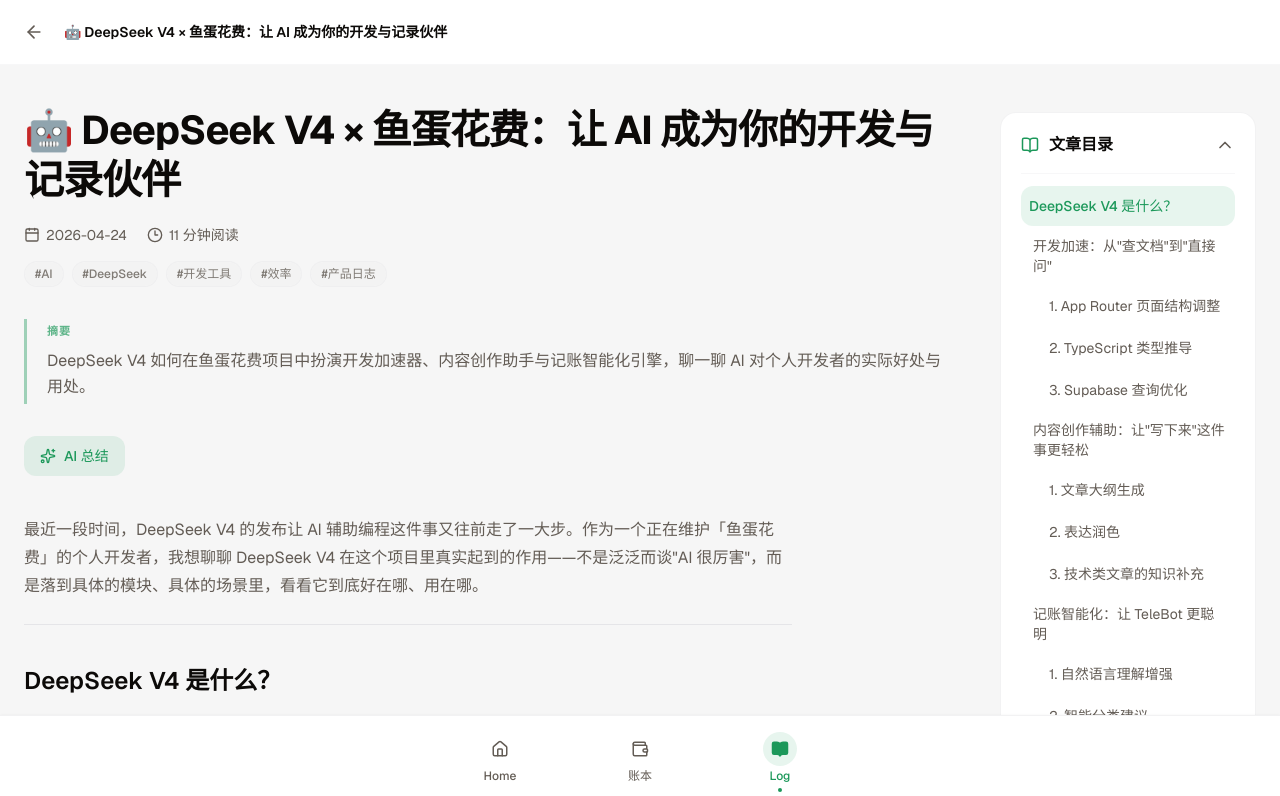
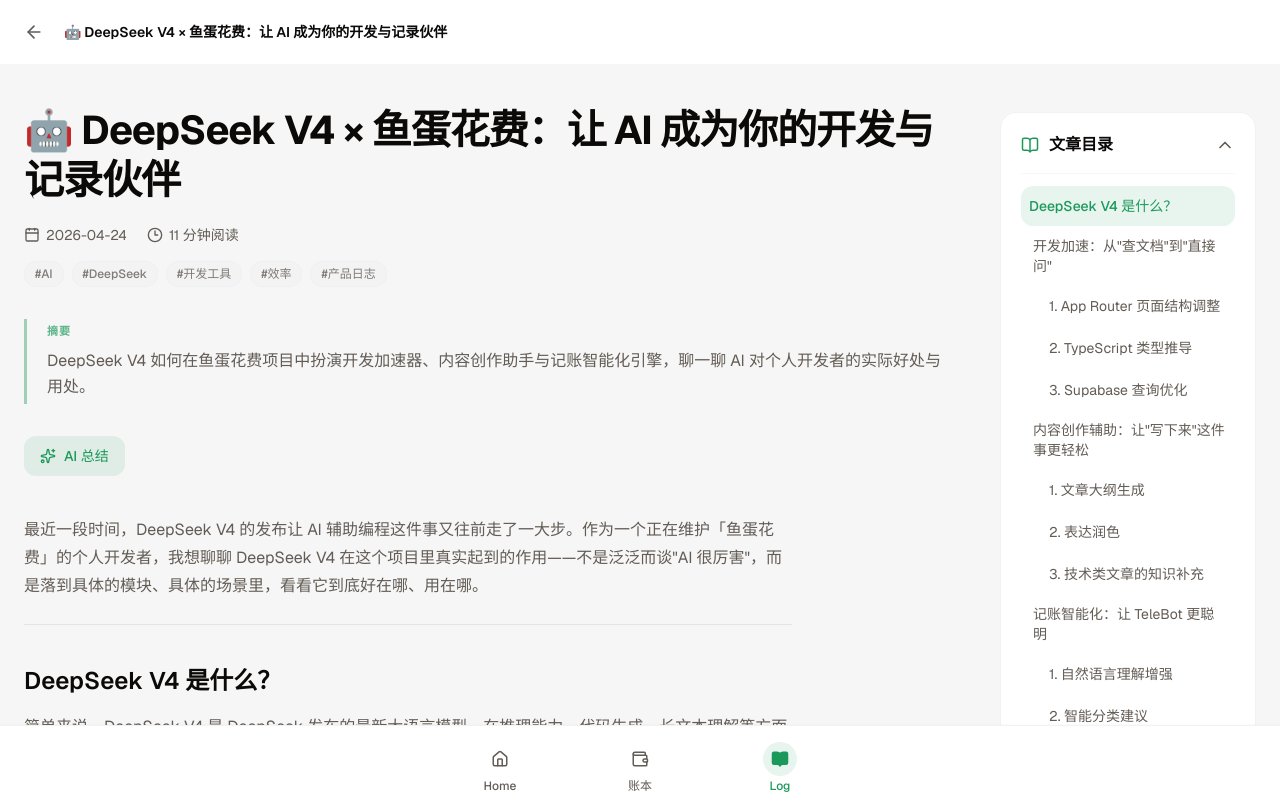
Before and after one commit to Chenming00/Yudan-log, a Next.js app: page /blog/deepseek-v4-for-yudanhuafei in a window 1280 px wide. Shown: the top 796 px of the page. Built offline with nearby package versions, Linux system fonts and the light colour scheme; no server answers.

Commit message:
feat: refactor padding styles to use dynamic navigation height for improved layout consistency

```diff
--- a/app/blog/[slug]/page.tsx
+++ b/app/blog/[slug]/page.tsx
@@ -107,7 +107,7 @@
       <div className="max-w-7xl mx-auto px-5 sm:px-6">
         <div className="flex gap-8 lg:gap-12">
           {/* 主内容区 */}
-          <article className="flex-1 min-w-0 py-6 sm:py-10 pb-[calc(var(--nav-height)+40px)]">
+          <article className="flex-1 min-w-0 py-6 sm:py-10" style={{ paddingBottom: "var(--nav-height)" }}>
             {/* 文章头部信息 */}
             <header className="mb-8 sm:mb-10">
               <h1 className="text-[26px] sm:text-3xl lg:text-[40px] font-bold text-foreground leading-tight tracking-tight">
--- a/app/blog/page.tsx
+++ b/app/blog/page.tsx
@@ -20,7 +20,7 @@
   const posts = getAllPosts();
 
   return (
-    <main className="min-h-screen px-4 sm:px-6 py-8 pb-[var(--nav-height)] bg-background">
+    <main className="min-h-screen px-4 sm:px-6 py-8 bg-background" style={{ paddingBottom: "var(--nav-height)" }}>
       <BlogListClient posts={posts} />
     </main>
   );
--- a/app/layout.tsx
+++ b/app/layout.tsx
@@ -86,7 +86,7 @@
       lang="zh-CN"
       className={`${geistSans.variable} ${geistMono.variable} antialiased`}
     >
-      <body className="min-h-screen bg-background font-sans text-foreground">
+      <body className="bg-background font-sans text-foreground">
         <Providers>
           {children}
           <FloatingNav />
--- a/app/ledger/page.tsx
+++ b/app/ledger/page.tsx
@@ -98,7 +98,7 @@
   }, [transactions]);
 
   return (
-    <main className="min-h-screen px-5 py-6 pb-[var(--nav-height)] bg-background">
+    <main className="min-h-screen px-5 py-6 bg-background" style={{ paddingBottom: "var(--nav-height)" }}>
       {/* Hero Banner */}
       <div className="relative mb-6 pt-safe">
         <div className="flex items-center justify-between py-2">
--- a/app/page.tsx
+++ b/app/page.tsx
@@ -57,7 +57,7 @@
   const posts = getAllPosts().slice(0, 3);
 
   return (
-    <main className="min-h-screen px-4 py-6 sm:px-6 lg:px-8 pb-[var(--nav-height)]">
+    <main className="min-h-screen px-4 py-6 sm:px-6 lg:px-8" style={{ paddingBottom: "var(--nav-height)" }}>
       <div className="max-w-5xl mx-auto">
         {/* Hero Banner */}
         <div className="relative mb-10 pt-safe">
--- a/components/floating-nav.tsx
+++ b/components/floating-nav.tsx
@@ -2,6 +2,7 @@
 
 import Link from "next/link";
 import { usePathname } from "next/navigation";
+import { useEffect, useRef } from "react";
 import { BookOpen, Home, Wallet } from "lucide-react";
 
 const items = [
@@ -27,11 +28,26 @@
 
 export function FloatingNav() {
   const pathname = usePathname();
+  const navRef = useRef<HTMLElement>(null);
+
+  useEffect(() => {
+    const updateNavHeight = () => {
+      if (navRef.current) {
+        const height = navRef.current.offsetHeight;
+        document.documentElement.style.setProperty("--nav-height", `${height}px`);
+      }
+    };
+
+    updateNavHeight();
+    window.addEventListener("resize", updateNavHeight);
+    return () => window.removeEventListener("resize", updateNavHeight);
+  }, []);
 
   return (
     <nav
+      ref={navRef}
       aria-label="全局底部导航"
-      className="fixed inset-x-0 bottom-0 z-40 border-t border-border/50 bg-white shadow-sm px-3 pb-[calc(env(safe-area-inset-bottom)+10px)] pt-2 lg:px-6"
+      className="fixed inset-x-0 bottom-0 z-40 border-t border-border/50 bg-white shadow-sm px-3 pb-[env(safe-area-inset-bottom)] pt-2 lg:px-6"
     >
       <div className="flex w-full items-center justify-around gap-1 lg:justify-center lg:gap-3">
         {items.map((item) => {
```
